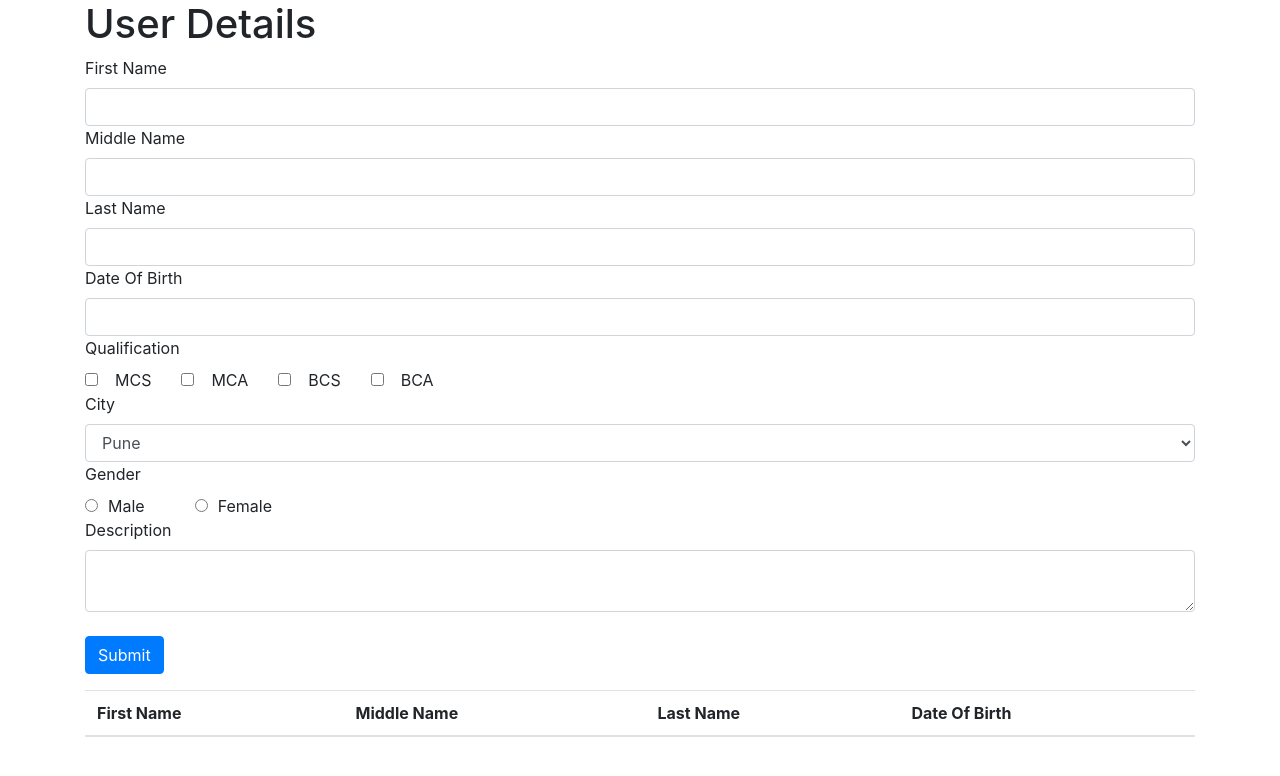
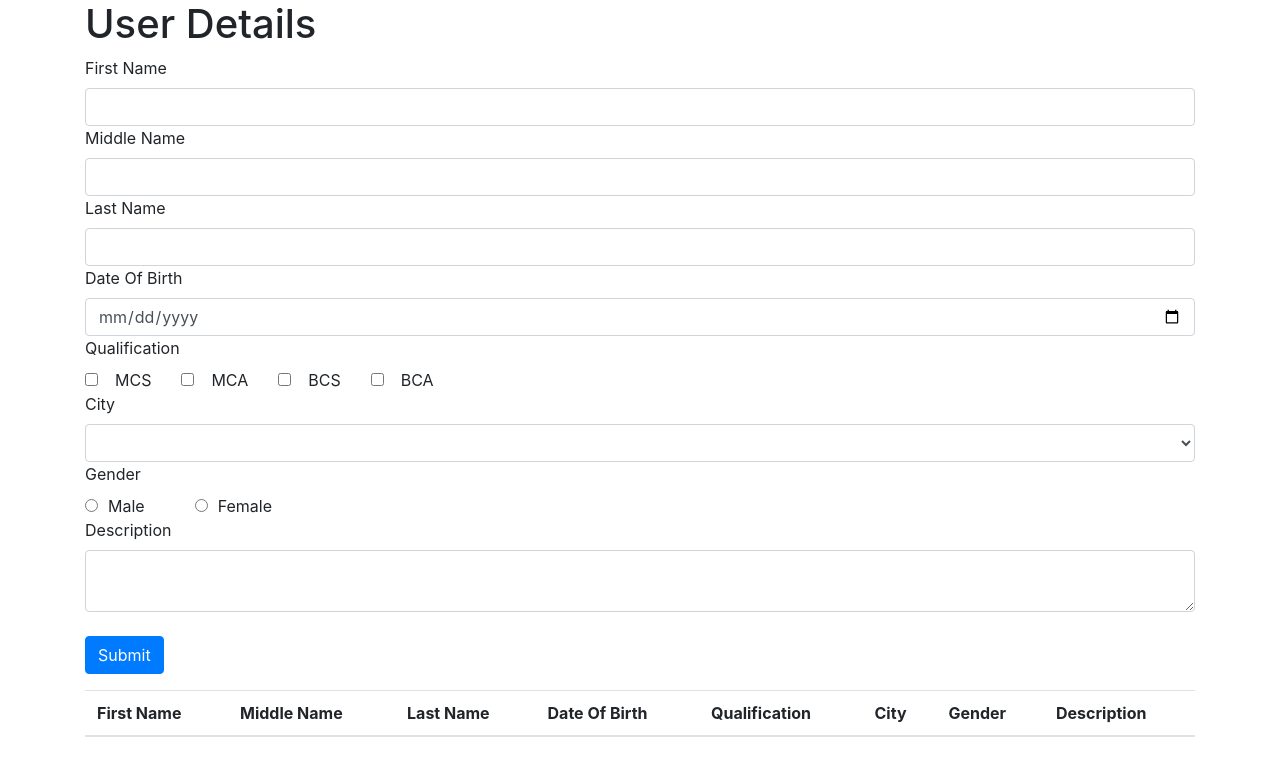
Before and after one commit to NirmalaBhingare-123/Assignment_Skipyarc, an Angular app: page / in a window 1280 px wide. Shown: the top 776 px of the page. Built offline with nearby package versions, Linux system fonts and the light colour scheme.

Commit message:
Display data in table format

```diff
--- a/src/app/user/user.component.html
+++ b/src/app/user/user.component.html
@@ -7,15 +7,15 @@
   </div>
 			<div>
 				<label>Middle Name</label>
-				<input class="form-control" name="mname" ngModel/>
+				<input class="form-control" name="mname" [(ngModel)]="editData.middleName"/>
   </div>
 				<div>
 					<label>Last Name</label>
-					<input class="form-control" name="lname" ngModel/>
+					<input class="form-control" name="lname" [(ngModel)]="editData.lastName"/>
   </div>
 					<div>
 						<label>Date Of Birth</label>
-						<input class="form-control" name="dob" ngModel/>
+						<input type="date" class="form-control" name="dob" [(ngModel)]="editData.dateOfBirth"/>
   </div>
 						<div>
 							<label>Qualification</label>
@@ -34,27 +34,24 @@
 						<div>
 							<label>City</label>
 						</div>
-						<select class="form-control"><option *ngFor="let city of city">{{city.name}}
+						<select class="form-control" name="city" [(ngModel)]="editData.city"><option *ngFor="let city of city">{{city.name}}
             </option ></select>
 						<div>
 							<label>Gender</label>
 						</div>
 						<div class="dropdown">
-							<input type="radio" name="radiobutton" /><label >Male</label>
-							<input type="radio" name="radiobutton" name="radiobutton" /><label>Female</label>
+							<input type="radio" name="gender" [(ngModel)]="editData.gender" [value]="true"/><label >Male</label>
+							<input type="radio" name="gender" [(ngModel)]="editData.gender" [value]="false"/><label>Female</label>
 						</div>
 						<div>
 							<label>Description</label>
-							<textarea class="form-control" name="desc" ngModel></textarea>
+							<textarea class="form-control" name="desc" [(ngModel)]="editData.description"></textarea>
 						</div>
 						<br/>
 						<div>
 							<button class="btn btn-primary" (click)="submitInfo(myForm.value)">Submit</button>
 						</div>
 	</form>
-	<!--
-	<div *ngFor="let data of userDetails">
-	</div> -->
 	<div>
 		<table class="table">
 			<thead>
@@ -62,14 +59,21 @@
 				<th>Middle Name</th>
 				<th>Last Name</th>
 				<th>Date Of Birth</th>
+				<th>Qualification</th>
+				<th>City</th>
+				<th>Gender</th>
+				<th>Description</th>
 			</thead>
 			<tbody *ngFor="let data of userDetails">
 				<td>{{data.fname}}</td>
 				<td>{{data.mname}}</td>
 				<td>{{data.lname}}</td>
 				<td>{{data.dob}}</td>
+				<td>{{data.c1}}</td>
+				<td>{{data.city}}</td>
+				<td>{{data.gender}}</td>
+				<td>{{data.desc}}</td>
 				<td><button class="btn btn-success" (click)="editElement(data)">Edit</button></td>
-				<td><button class="btn btn-danger">Delete</button></td>
 			</tbody>
 		</table>
 	</div>
--- a/src/app/user/user.component.ts
+++ b/src/app/user/user.component.ts
@@ -13,8 +13,16 @@ export class UserComponent implements OnInit {
   userDetails = [];
   editData = {
     firstName: "",
+    middleName: "",
     lastName: "",
-    dateOfBirth: ""
+    dateOfBirth: "",
+    c1: "",
+    c2: "",
+    c3: "",
+    c4: "",
+    city: "",
+    gender: "",
+    description: ""
   };
   city = [
     { id: 1, name: "Pune" },
@@ -27,11 +35,41 @@ export class UserComponent implements OnInit {
   ngOnInit() {}
 
   submitInfo(value) {
-    console.log("all info", value);
+    console.log(".......", value.c1);
+    if (value.gender == "true") {
+      value.gender = "Male";
+    } else {
+      value.gender = "Female";
+    }
+    if (value.c1 == true) {
+      value.c1 = "MCS";
+    } else {
+      value.c1 = " ";
+    }
     this.userDetails.push(value);
     this.editData.firstName = " ";
+    this.editData.middleName = "";
+    this.editData.lastName = "";
+    this.editData.dateOfBirth = "";
+    this.editData.c1 = "";
+    this.editData.c2 = "";
+    this.editData.c3 = "";
+    this.editData.c4 = "";
+    this.editData.city = "";
+    this.editData.gender = "";
+    this.editData.description = "";
   }
   editElement(data) {
     this.editData.firstName = data.fname;
+    this.editData.middleName = data.mname;
+    this.editData.lastName = data.lname;
+    this.editData.dateOfBirth = data.dob;
+    this.editData.c1 = data.c1;
+    this.editData.c2 = data.c2;
+    this.editData.c3 = data.c3;
+    this.editData.c4 = data.c4;
+    this.editData.city = data.city;
+    this.editData.gender = data.gender;
+    this.editData.description = data.desc;
   }
 }
```
